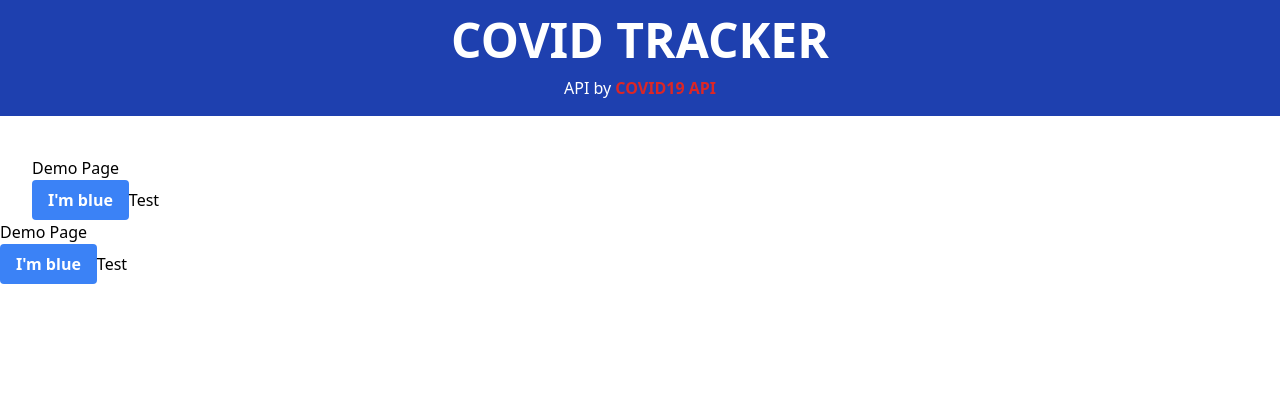
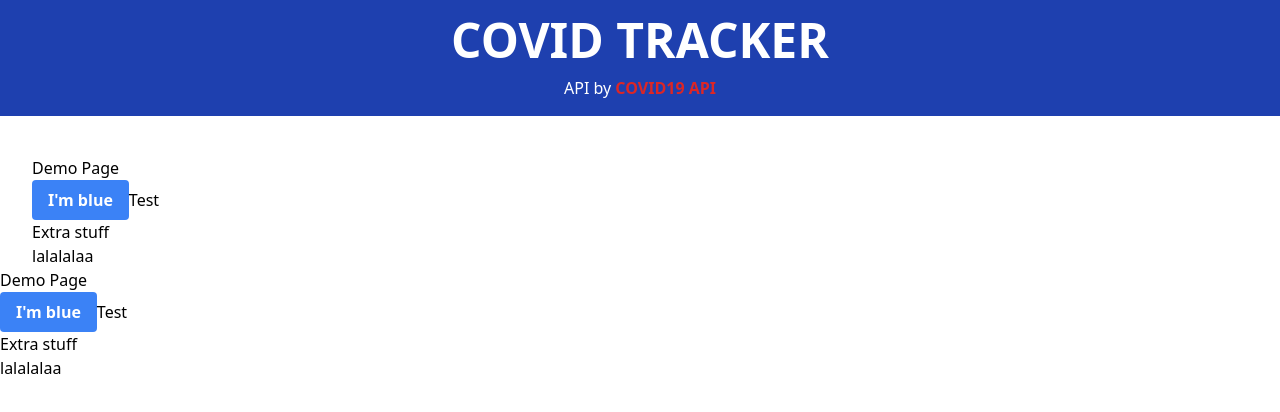
Before and after one commit to lycho33/covid-tracker, a Vue app in the folder covid-tracking/: page /demo in a window 1280 px wide. Shown: the top 412 px of the page. Built offline with nearby package versions, Linux system fonts and the light colour scheme.

Commit message:
more content

```diff
--- a/covid-tracking/src/views/Demo.vue
+++ b/covid-tracking/src/views/Demo.vue
@@ -16,6 +16,8 @@
         Now I'm red
         </button>
         <button>Test</button>
+        <h1>Extra stuff</h1>
+        <h3>lalalalaa</h3>
     </div>
 </template>
 
```
